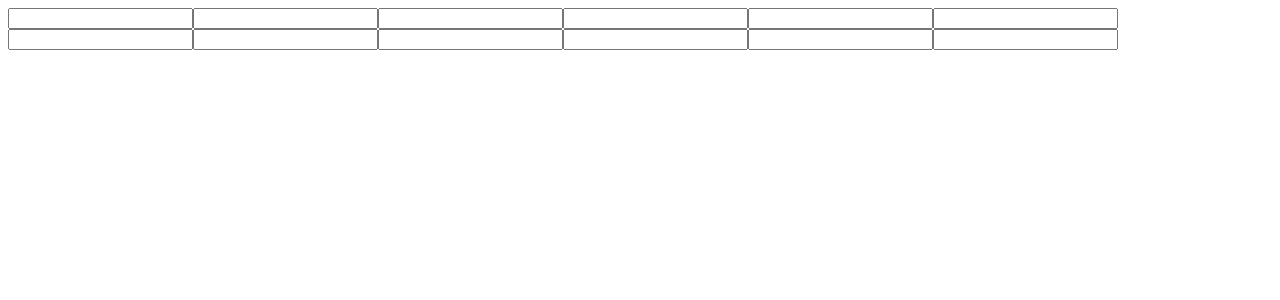
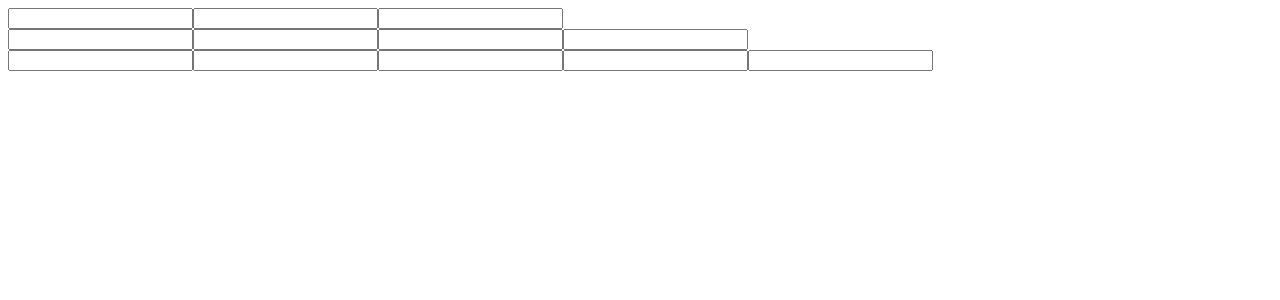
Before and after one commit to mojoro/react-cv-application, a React (Vite) app: page / in a window 1280 px wide. Shown: the top 300 px of the page. Built offline with nearby package versions, Linux system fonts and the light colour scheme.

Commit message:
Restructure html

```diff
--- a/src/App.jsx
+++ b/src/App.jsx
@@ -1,20 +1,46 @@
-import { useState } from 'react'
-import ResumeForm from './components/ResumeForm'
-import ResumePreview from './components/ResumePreview'
+import { useState } from "react";
+import ResumeForm from "./components/ResumeForm";
+import ResumePreview from "./components/ResumePreview";
 
 function App() {
-    const [contactResponse, setContactResponse] = useState({name: '', email: '', phone: ''});
-    const [educationResponse, setEducationResponse] = useState([{educationName: '', degree: '', educationDateStart: '', educationDateEnd: ''}]);
-    const [workResponse, setWorkResponse] = useState([{employer: '', title: '', responsibilities: [''], workDateStart: '', workDateEnd: ''}])
+  const [contactResponse, setContactResponse] = useState({
+    name: "",
+    email: "",
+    phone: "",
+  });
+  const [educationResponse, setEducationResponse] = useState([
+    {
+      educationName: "",
+      degree: "",
+      educationDateStart: "",
+      educationDateEnd: "",
+    },
+  ]);
+  const [workResponse, setWorkResponse] = useState([
+    {
+      workName: "",
+      workTitle: "",
+      workResponsibilities: [""],
+      workDateStart: "",
+      workDateEnd: "",
+    },
+  ]);
 
-    const stateProps = [contactResponse, educationResponse, workResponse];
-    const stateSetters = [setContactResponse, setEducationResponse, setWorkResponse];
+  const stateProps = [contactResponse, educationResponse, workResponse];
+  const stateSetters = [
+    setContactResponse,
+    setEducationResponse,
+    setWorkResponse,
+  ];
   return (
     <>
-      <ResumeForm responses={stateProps} setResponses={stateSetters}></ResumeForm>
+      <ResumeForm
+        responses={stateProps}
+        setResponses={stateSetters}
+      ></ResumeForm>
       <ResumePreview responses={stateProps}></ResumePreview>
     </>
-  )
+  );
 }
 
-export default App
+export default App;
--- a/src/components/ContactInputs.jsx
+++ b/src/components/ContactInputs.jsx
@@ -0,0 +1,9 @@
+export default function ContactInputs ({handleChange}) {
+  return (
+    <>
+      <input name="name" type="text" onChange={handleChange}/>
+      <input name="email" type="text" onChange={handleChange}/>
+      <input name="phone" type="text" onChange={handleChange}/>
+    </>
+  )
+}
--- a/src/components/EducationInputs.jsx
+++ b/src/components/EducationInputs.jsx
@@ -0,0 +1,10 @@
+export default function EducationInputs({ handleChange }) {
+  return (
+    <>
+      <input name="educationName" type="text" onChange={handleChange} />
+      <input name="degree" type="text" onChange={handleChange} />
+      <input name="educationDateStart" type="text" onChange={handleChange} />
+      <input name="educationDateEnd" type="text" onChange={handleChange} />
+    </>
+  );
+}
--- a/src/components/ResumeForm.jsx
+++ b/src/components/ResumeForm.jsx
@@ -1,47 +1,49 @@
-export default function ResumeForm({responses, setResponses}) {
-  const contactResponse = responses[0];
-  const setContactResponse = setResponses[0];
-  const educationResponse = responses[1];
-  const setEducationResponse = setResponses[1];
-  const workResponse = responses[2];
-  const setWorkResponse = setResponses[2]
+import ContactInputs from "./ContactInputs";
+import EducationInputs from "./EducationInputs";
+import WorkInputs from "./WorkInputs";
+
+export default function ResumeForm({ responses, setResponses }) {
+  const [contactResponse, educationResponse, workResponse] = responses;
+  const [setContactResponse, setEducationResponse, setWorkResponse] =
+    setResponses;
 
   const handleContactChange = (e) => {
     const inputType = e.target.name;
-    const newResponse = {...contactResponse, [inputType]: e.target.value};
+    const newResponse = { ...contactResponse, [inputType]: e.target.value };
 
     setContactResponse(newResponse);
-  }
+  };
 
   const handleEducationChange = (e) => {
     const inputType = e.target.name;
-    const newResponse = [{...educationResponse[0], [inputType]: e.target.value}];
+    const newResponse = [
+      { ...educationResponse[0], [inputType]: e.target.value },
+    ];
 
     setEducationResponse(newResponse);
-  }
+  };
 
   const handleWorkChange = (e) => {
     const inputType = e.target.name;
-    const newResponse = [{...workResponse[0], [inputType]: e.target.value}];
+    const newResponse = [{ ...workResponse[0], [inputType]: e.target.value }];
 
     setWorkResponse(newResponse);
-  }
-  return(
-    <>
+  };
+  return (
+    <div>
       <form action="submit">
-        <input name="name" type="text" onChange={handleContactChange}/>
-        <input name="email" type="text" onChange={handleContactChange}/>
-        <input name="phone" type="text" onChange={handleContactChange}/>
-        <input name="educationName" type="text" onChange={handleEducationChange}/>
-        <input name="degree" type="text" onChange={handleEducationChange}/>
-        <input name="educationDateStart" type="text" onChange={handleEducationChange}/>
-        <input name="educationDateEnd" type="text" onChange={handleEducationChange}/>
-        <input name="workName" type="text" onChange={handleWorkChange}/>
-        <input name="workTitle" type="text" onChange={handleWorkChange}/>
-        <input name="workResponsibilities" type="text" onChange={handleWorkChange}/>
-        <input name="workDateStart" type="text" onChange={handleWorkChange}/>
-        <input name="workDateEnd" type="text" onChange={handleWorkChange}/>
+        <div className="input-wrapper">
+          <ContactInputs handleChange={handleContactChange}></ContactInputs>
+        </div>
+        <div className="input-wrapper">
+          <EducationInputs
+            handleChange={handleEducationChange}
+          ></EducationInputs>
+        </div>
+        <div className="input-wrapper">
+          <WorkInputs handleChange={handleWorkChange}></WorkInputs>
+        </div>
       </form>
-    </>
-  )
+    </div>
+  );
 }
--- a/src/components/ResumePreview.jsx
+++ b/src/components/ResumePreview.jsx
@@ -1,7 +1,20 @@
-export default function ResumePreview (props) {
-  const contactResponse = props.responses[0];
+export default function ResumePreview(props) {
+  const [contactResponse, educationResponse, workResponse] = props.responses;
 
   return (
-    <h1>{contactResponse.name}</h1>
-  )
+    <div className="preview-wrapper">
+      <h1>{contactResponse.name}</h1>
+      <h1>{contactResponse.email}</h1>
+      <h1>{contactResponse.phone}</h1>
+      <h1>{educationResponse[0].educationName}</h1>
+      <h1>{educationResponse[0].degree}</h1>
+      <h1>{educationResponse[0].educationDateStart}</h1>
+      <h1>{educationResponse[0].educationDateEnd}</h1>
+      <h1>{workResponse[0].workName}</h1>
+      <h1>{workResponse[0].workTitle}</h1>
+      <h1>{workResponse[0].workResponsibilities}</h1>
+      <h1>{workResponse[0].workDateStart}</h1>
+      <h1>{workResponse[0].workDateEnd}</h1>
+    </div>
+  );
 }
--- a/src/components/WorkInputs.jsx
+++ b/src/components/WorkInputs.jsx
@@ -0,0 +1,11 @@
+export default function WorkInputs({ handleChange }) {
+  return (
+    <>
+      <input name="workName" type="text" onChange={handleChange} />
+      <input name="workTitle" type="text" onChange={handleChange} />
+      <input name="workResponsibilities" type="text" onChange={handleChange} />
+      <input name="workDateStart" type="text" onChange={handleChange} />
+      <input name="workDateEnd" type="text" onChange={handleChange} />
+    </>
+  );
+}
```
